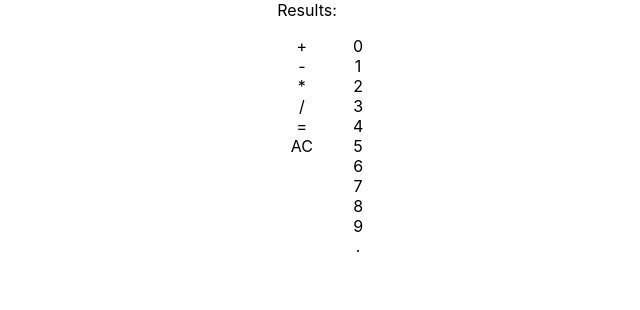
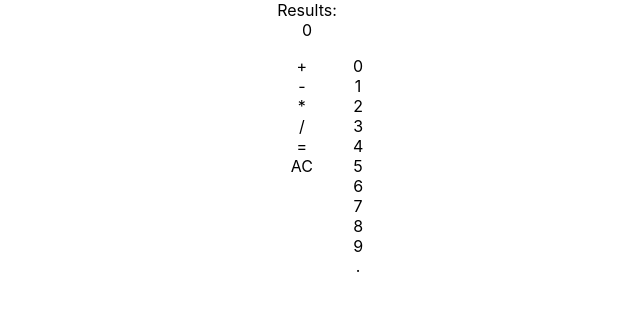
Before and after one commit to anthonyzamarro/fcc-calculator, a React (Create React App) app: page / in a window 1280 px wide. Shown: the top 310 px of the page, without its empty margins (333-973 px from the left). Built offline with nearby package versions, Linux system fonts and the light colour scheme.

Commit message:
update display

```diff
--- a/src/components/calculator.js
+++ b/src/components/calculator.js
@@ -11,6 +11,12 @@ import { eqClicked } from "../actions/eqClicked";
 import { clrClicked } from "../actions/clrClicked";
 
 class Calculator extends Component {
+  constructor(props) {
+    super(props);
+    this.state = {
+      input: this.props
+    }
+  }
   handleNumber(e) {
     this.props.numberClicked(e);
   }
@@ -25,7 +31,8 @@ class Calculator extends Component {
   }
   render() {
     return (
-      <div className="calculator" id="display">
+      <div className="calculator">
+        Results:
         <Results />
         <ul>
           <Operators operatorClicked={(this.handleOperation = this.handleOperation.bind(this))}/>
--- a/src/components/results.js
+++ b/src/components/results.js
@@ -3,12 +3,12 @@ import { connect } from "react-redux";
 
 class Results extends Component {
   render() {
-    let displayNumResults = this.props.nums.map(number => {
+    let numResults = this.props.nums.map(number => {
       return number;
     });
+    let displayNumResults = numResults.length < 1 ? '0' : numResults;
     return (
-      <div className="results">
-        Results:
+      <div className="results" id="display">
         {displayNumResults}
       </div>
     );
--- a/src/reducers/numbersReducer.js
+++ b/src/reducers/numbersReducer.js
@@ -1,31 +1,37 @@
-function evaluateArray(array) {
-	let calculate = array.map(item => {
-		console.log(item);
-	});
-	return calculate;
-}
+// function evaluateArray(array) {
+// 	let calculate = array.map(item => {
+// 		console.log(item);
+// 	});
+// 	return calculate;
+// }
 
 export default function(state = [], action) {
   switch (action.type) {
     case "NUMBER_CLICKED":
 	    let numberArray = state.slice();
 	    numberArray.push(action.payload);
-	    console.log('NUMBER_CLICKED',numberArray);
+
+		let filtered = numberArray.filter((n,i) => {
+
+	    });
+
+
+	    // console.log('NUMBER_CLICKED',numberArray);
 	    return numberArray;
 	case 'OPERATOR_CLICKED':
 		let operatorArray = state.slice();
 	  	operatorArray.push(action.payload);
-	  	console.log('OPERATOR_CLICKED',operatorArray);
+	  	// console.log('OPERATOR_CLICKED',operatorArray);
 	  	return operatorArray;
 	case 'EQUALS_CLICKED':
 		let equalsArray = state.slice();
-		evaluateArray(equalsArray);
+		// evaluateArray(equalsArray);
 		// console.log(blah)
 		// let val = equalsArray.join('');
-		return [0];
+		return [null];
 	case 'CLEAR_CLICKED':
 		let clearArray = state.slice();
-		console.log('CLEAR_CLICKED', clearArray);
+		// console.log('CLEAR_CLICKED', clearArray);
 		clearArray = [0];
 		return clearArray;
     default:
```
Also changed, not shown: src/components/input.js (added, +22 -0 lines).
